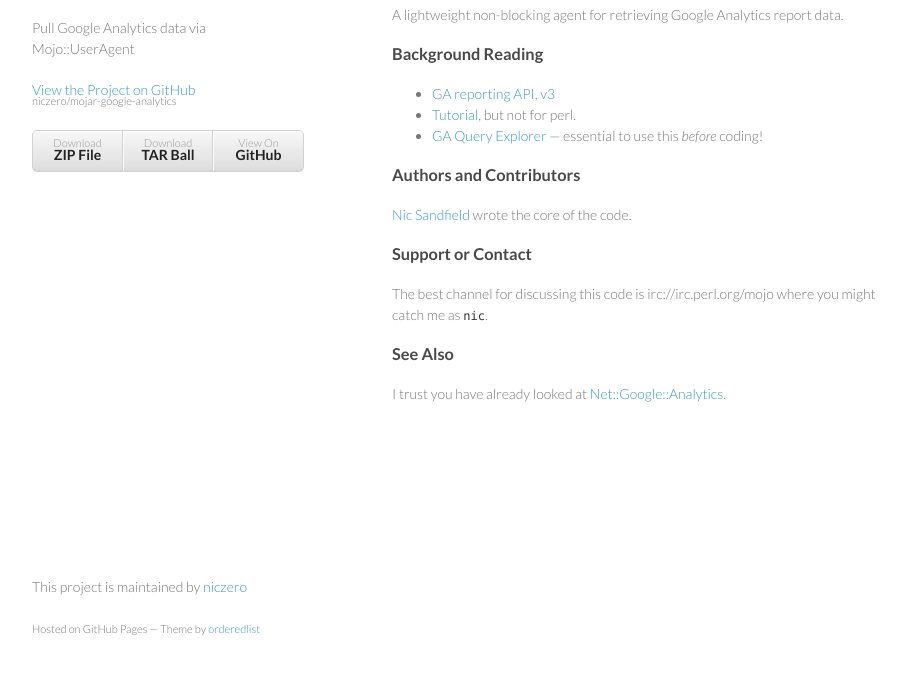
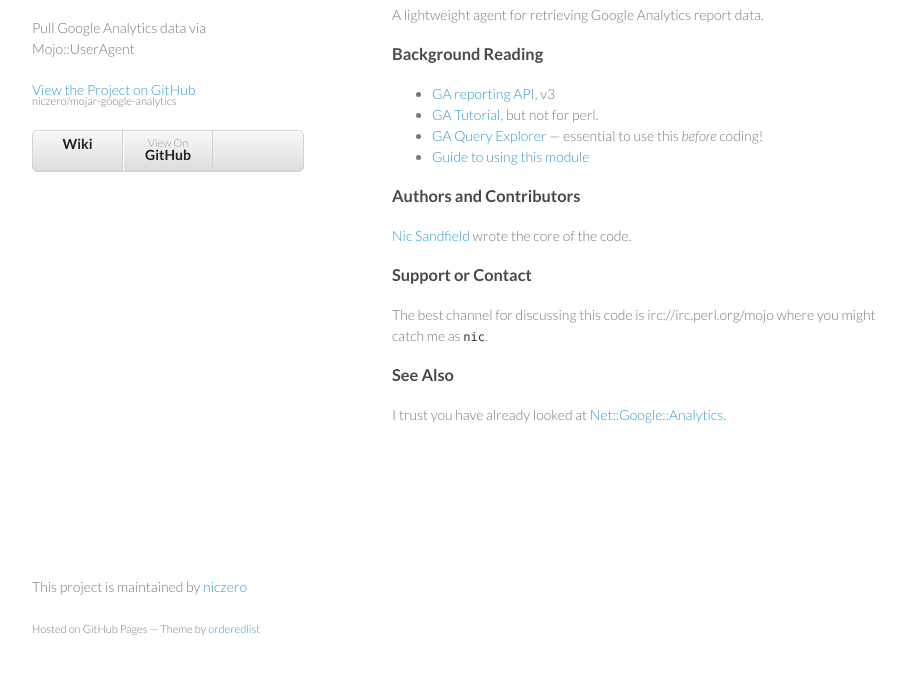
Before and after one commit to niczero/mojar-google-analytics, a plain HTML site: page index.html in a window 1280 px wide. Shown: the part 92-766 px from the top of the page, without its empty margins (178-1084 px from the left). Drawn offline with Linux system fonts and the light colour scheme.

Commit message:
Added link to guide

```diff
--- a/index.html
+++ b/index.html
@@ -7,62 +7,74 @@
 
   <link rel="stylesheet" href="css/styles.css">
   <link rel="stylesheet" href="css/pygment_trac.css">
-    <meta name="viewport" content="width=device-width, initial-scale=1, user-scalable=no">
+  <meta name="viewport" content="width=device-width, initial-scale=1,
+    user-scalable=no">
   <!--[if lt IE 9]>
   <script src="//html5shiv.googlecode.com/svn/trunk/html5.js"></script>
   <![endif]-->
 </head>
+
 <body>
   <div class="wrapper">
     <header>
       <h1>Mojar::Google::Analytics</h1>
       <p>Pull Google Analytics data via Mojo::UserAgent</p>
 
-        <p class="view"><a href="https://github.com/niczero/mojar-google-analytics">View the Project on GitHub <small>niczero/mojar-google-analytics</small></a></p>
-
+      <p class="view"><a
+        href="https://github.com/niczero/mojar-google-analytics">View the
+        Project on GitHub <small>niczero/mojar-google-analytics</small></a></p>
 
       <ul>
-          <li><a href="https://github.com/niczero/mojar-google-analytics/zipball/master">Download <strong>ZIP File</strong></a></li>
-          <li><a href="https://github.com/niczero/mojar-google-analytics/tarball/master">Download <strong>TAR Ball</strong></a></li>
-          <li><a href="https://github.com/niczero/mojar-google-analytics">View On <strong>GitHub</strong></a></li>
+        <li><a href="https://github.com/niczero/mojar-google-analytics/wiki"
+          ><strong>Wiki</strong></a></li>
+        <li><a href="https://github.com/niczero/mojar-google-analytics">View On
+          <strong>GitHub</strong></a></li>
       </ul>
     </header>
     <section>
       <h3>Summary</h3>
 
-        <p>A lightweight non-blocking agent for retrieving Google Analytics report data.</p>
+      <p>A lightweight agent for retrieving Google Analytics report data.</p>
 
       <h3>Background Reading</h3>
 
       <ul>
         <li><a
-            href="https://developers.google.com/analytics/devguides/reporting/core/v3/">GA
-            reporting API, v3</a></li>
+          href="https://developers.google.com/analytics/devguides/reporting/core/v3/"
+          >GA reporting API</a>, v3</li>
         <li><a
-            href="https://developers.google.com/analytics/resources/tutorials/hello-analytics-api">Tutorial</a>,
-          but not for perl.</li>
+          href="https://developers.google.com/analytics/resources/tutorials/hello-analytics-api"
+          >GA Tutorial</a>, but not for perl.</li>
         <li><a href="http://ga-dev-tools.appspot.com/explorer/">GA Query
           Explorer</a> &mdash; essential to use this <em>before</em>
           coding!</li>
+        <li><a
+          href="https://github.com/niczero/mojar-google-analytics/blob/master/lib/Mojar/Guide/GoogleAnalytics.pod"
+          >Guide to using this module</a></li>
       </ul>
 
       <h3>Authors and Contributors</h3>
 
-        <p><a href="http://niczero.github.com/">Nic Sandfield</a> wrote the core of the code.</p>
+      <p><a href="http://niczero.github.com/">Nic Sandfield</a> wrote the core
+        of the code.</p>
 
       <h3>Support or Contact</h3>
 
-        <p>The best channel for discussing this code is irc://irc.perl.org/mojo where you might catch me as <code>nic</code>.</p>
+      <p>The best channel for discussing this code is irc://irc.perl.org/mojo
+        where you might catch me as <code>nic</code>.</p>
 
       <h3>See Also</h3>
 
       <p>I trust you have already looked at <a
-          href="http://metacpan.org/module/Net::Google::Analytics">Net::Google::Analytics</a>.</p>
+        href="http://metacpan.org/module/Net::Google::Analytics"
+        >Net::Google::Analytics</a>.</p>
 
     </section>
     <footer>
-        <p>This project is maintained by <a href="https://github.com/niczero">niczero</a></p>
-        <p><small>Hosted on GitHub Pages &mdash; Theme by <a href="https://github.com/orderedlist">orderedlist</a></small></p>
+      <p>This project is maintained by <a href="https://github.com/niczero"
+        >niczero</a></p>
+      <p><small>Hosted on GitHub Pages &mdash; Theme by <a
+        href="https://github.com/orderedlist">orderedlist</a></small></p>
     </footer>
   </div>
 <script src="js/scale.fix.js"></script>
```
Lines whose indentation alone changed are shown as unchanged.
